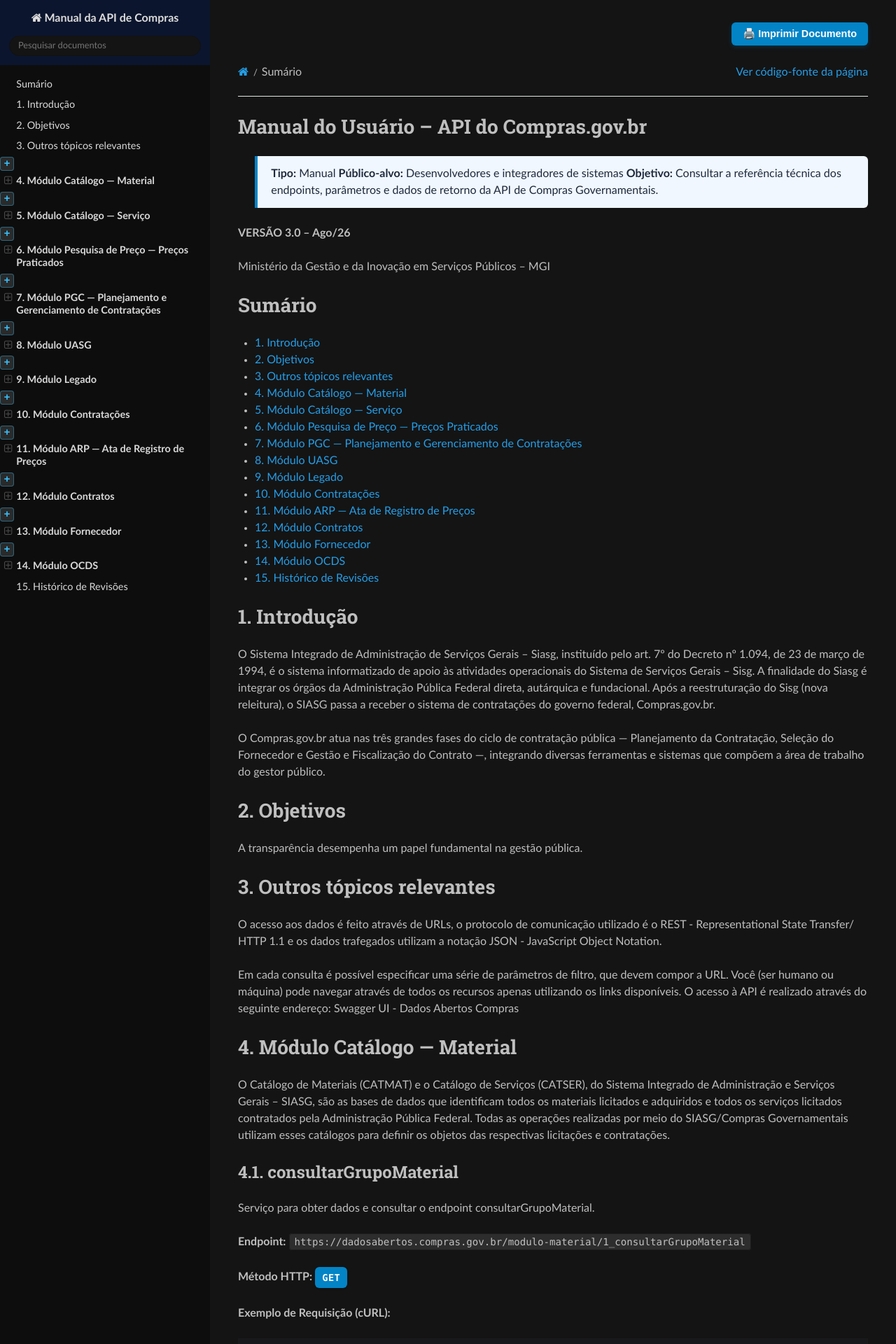
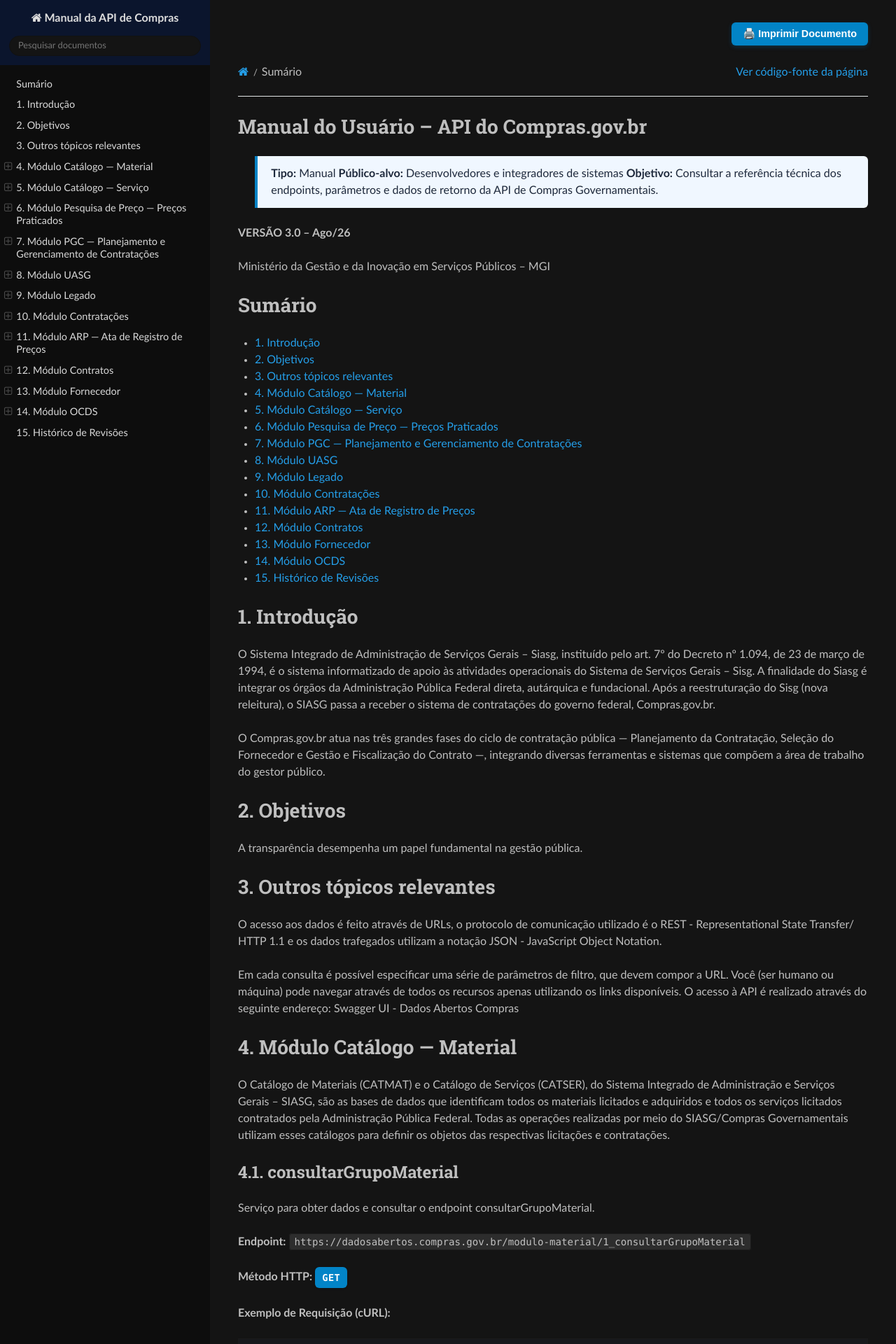
Before and after one commit to pablio-sousadev/manual-api-compras, a Sphinx documentation site: the page built from docs/source/index.md, in a window 1280 px wide. Shown: the top 1920 px of the page at 70% size. Built offline with Sphinx 7.4.7 and the Read the Docs theme 3.1.0, drawn with Linux system fonts in a browser that asks for light colours.

Commit message:
fix(docs): adota botoes nativos do sphinx no menu lateral e resolve fechamento automatico

```diff
--- a/docs/source/_static/custom.css
+++ b/docs/source/_static/custom.css
@@ -41,75 +41,7 @@
     }
 }
 
-/* ── Menu Lateral Sanfona (Accordion / Apenas 1 Ícone Limpo e Alinhado) ── */
-.local-toc ul,
-.wy-menu-vertical ul {
-    list-style: none !important;
-    padding-left: 0 !important;
-}
 
-.local-toc li,
-.wy-menu-vertical li {
-    position: relative !important;
-}
-
-/* Ocultar pseudo-elementos nativos do Sphinx */
-.wy-menu-vertical span.toctree-expand::before,
-.wy-menu-vertical span.toctree-expand::after,
-.local-toc span.toctree-expand::before,
-.local-toc span.toctree-expand::after,
-.wy-menu-vertical a::before,
-.wy-menu-vertical a::after {
-    content: "" !important;
-    display: none !important;
-    background: none !important;
-}
-
-.toc-toggle-icon {
-    display: none !important;
-}
-
-/* Único Botão .custom-expand-btn Azul Perfeitamente Alinhado */
-.wy-menu-vertical span.custom-expand-btn,
-.local-toc span.custom-expand-btn {
-    display: inline-flex !important;
-    align-items: center !important;
-    justify-content: center !important;
-    width: 20px !important;
-    height: 20px !important;
-    line-height: 18px !important;
-    text-align: center !important;
-    font-weight: 700 !important;
-    font-size: 0.95rem !important;
-    color: #38bdf8 !important;
-    cursor: pointer !important;
-    user-select: none !important;
-    background: rgba(255, 255, 255, 0.12) !important;
-    border: 1px solid rgba(56, 189, 248, 0.4) !important;
-    border-radius: 4px !important;
-    margin-right: 8px !important;
-    vertical-align: middle !important;
-    font-family: monospace, sans-serif !important;
-}
-
-.wy-menu-vertical span.custom-expand-btn:hover,
-.local-toc span.custom-expand-btn:hover {
-    background: #0284c7 !important;
-    color: #ffffff !important;
-    border-color: #0284c7 !important;
-}
-
-.local-toc li.has-subitems > a,
-.wy-menu-vertical li.has-subitems > a {
-    font-weight: 600 !important;
-}
-
-.local-toc li ul,
-.wy-menu-vertical li ul {
-    padding-left: 1.2rem !important;
-    margin-top: 4px !important;
-    margin-bottom: 4px !important;
-}
 
 /* ── Imagens & Zoom Lightbox ─────────────────────────────────────────── */
 article img,
--- a/docs/source/_static/custom.js
+++ b/docs/source/_static/custom.js
@@ -121,70 +121,17 @@
         }
     });
 
-    // ── 4. Menu Lateral Sanfona Customizado ──────────────
-    function initAccordionMenu() {
-        // Obter todos os LIs diretamente de forma única para evitar duplicação
-        const listItems = document.querySelectorAll('.wy-menu-vertical li');
-
-        listItems.forEach(function (li) {
-            const subUl = li.querySelector('ul');
-            if (subUl) {
-                li.classList.add('has-subitems');
-
-                // Iniciar recolhido
-                subUl.style.display = 'none';
-
-                // Remover o ícone nativo do Sphinx
-                const nativeExpands = li.querySelectorAll(':scope > .toctree-expand');
-                nativeExpands.forEach(el => el.remove());
-
-                // Evitar duplicação do nosso próprio botão caso a função rode mais de uma vez
-                const oldBtns = li.querySelectorAll(':scope > .custom-expand-btn');
-                oldBtns.forEach(el => el.remove());
-
-                const expandBtn = document.createElement('span');
-                expandBtn.className = 'custom-expand-btn';
-                expandBtn.innerHTML = '+';
-
-                const link = li.querySelector('a');
-                if (link) {
-                    li.insertBefore(expandBtn, link);
-                    // IMPORTANTÍSSIMO: Parar propagação no clique do link para não acionar o Sphinx
-                    link.addEventListener('click', function(e) {
-                        e.stopPropagation();
-                    });
-                } else {
-                    li.prepend(expandBtn);
-                }
-
-                // Toggle acionado exclusivamente pelo clique no botão de expandir
-                function toggleItem(e) {
-                    if (e) {
-                        e.preventDefault();
-                        e.stopPropagation();
-                    }
-                    const isCurrentlyOpen = (subUl.style.display === 'block');
-                    if (isCurrentlyOpen) {
-                        subUl.style.display = 'none';
-                        expandBtn.innerHTML = '+';
-                    } else {
-                        subUl.style.display = 'block';
-                        expandBtn.innerHTML = '−';
-                    }
-                }
-
-                expandBtn.onclick = toggleItem;
-            } else {
-                // Links que não têm submenu também não devem acionar o fechamento acidental dos pais
-                const link = li.querySelector('a');
-                if (link) {
-                    link.addEventListener('click', function(e) {
-                        e.stopPropagation();
-                    });
-                }
-            }
+    // ── 4. Fix para Menu Lateral (Nativo) ──────────────
+    function fixNativeMenu() {
+        const links = document.querySelectorAll('.wy-menu-vertical a, .local-toc a');
+        links.forEach(function (link) {
+            link.addEventListener('click', function(e) {
+                // Impede que o clique no texto do link propague para o Sphinx e cause
+                // o recolhimento automático da sanfona (bug da navegação nativa).
+                e.stopPropagation();
+            });
         });
     }
 
-    initAccordionMenu();
+    fixNativeMenu();
 });
```
